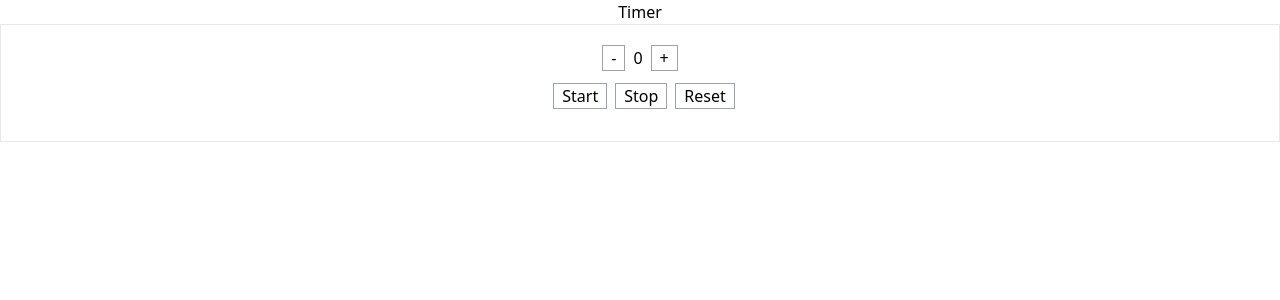
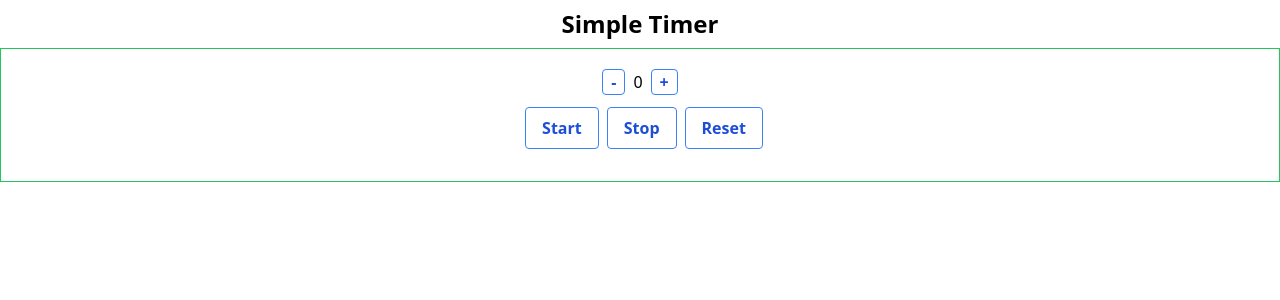
Before and after one commit to Murad-Hasan/react_core_concept, a React (Vite) app in the folder react_core/: page / in a window 1280 px wide. Shown: the top 300 px of the page. Built offline with nearby package versions, Linux system fonts and the light colour scheme.

Commit message:
timer complete

```diff
--- a/react_core/src/components/simpleTimer/index.jsx
+++ b/react_core/src/components/simpleTimer/index.jsx
@@ -4,6 +4,9 @@ class Timer extends Component {
   state = {
     count: 0,
   };
+
+  intervalId = null;
+
   incrementCount = () => {
     this.setState({ count: this.state.count + 1 });
   };
@@ -12,25 +15,70 @@ class Timer extends Component {
       this.setState({ count: this.state.count - 1 });
     }
   };
+  startTimer = () => {
+    if (this.state.count > 0 && !this.intervalId) {
+      this.intervalId = setInterval(() => {
+        this.setState({ count: this.state.count - 1 }, () => {
+          if (this.state.count === 0) {
+            alert("Time is up");
+            clearInterval(this.intervalId);
+            this.intervalId = null;
+          }
+        });
+      }, 1000);
+    }
+  };
+  stopTimer = () => {
+    if (this.intervalId) {
+      clearInterval(this.intervalId);
+      this.intervalId = null;
+    }
+  };
+  resetTimer = () => {
+    this.setState({ count: 0 });
+    clearInterval(this.intervalId);
+    this.intervalId = null;
+  };
   render() {
     return (
       <div className='container mx-auto text-center'>
-        <h1>Timer</h1>
-        <div className='border p-5'>
+        <h1 className="text-2xl font-bold py-2">Simple Timer</h1>
+        <div className='border p-5 border-green-500'>
           <div className='timer__section'>
-            <button className='px-2 border border-gray-400' onClick={this.decrementCount}>
+            <button
+              className='bg-transparent hover:bg-blue-500 text-blue-700 font-semibold active:scale-90 rounded hover:text-white px-2 border border-blue-500 hover:border-transparent'
+              onClick={this.decrementCount}
+            >
               -
             </button>
             <span className='px-2'>{this.state.count}</span>
-            <button className='px-2 border border-gray-400' onClick={this.incrementCount}>
+            <button
+              className='bg-transparent hover:bg-blue-500 text-blue-700 font-semibold active:scale-90 rounded hover:text-white px-2 border border-blue-500 hover:border-transparent'
+              onClick={this.incrementCount}
+            >
               {" "}
               +{" "}
             </button>
           </div>
           <div className='stop__watch py-3'>
-            <button className='px-2 ml-2 border border-gray-400'>Start</button>
-            <button className='px-2 ml-2 border border-gray-400'>Stop</button>
-            <button className='px-2 ml-2 border border-gray-400'>Reset</button>
+            <button
+              onClick={this.startTimer}
+              className='bg-transparent hover:bg-blue-500 text-blue-700 font-semibold hover:text-white py-2 px-4 border border-blue-500 active:scale-90 hover:border-transparent rounded ml-2'
+            >
+              Start
+            </button>
+            <button
+              onClick={this.stopTimer}
+              className='bg-transparent hover:bg-blue-500 text-blue-700 font-semibold hover:text-white py-2 px-4 border border-blue-500 active:scale-90 hover:border-transparent rounded ml-2'
+            >
+              Stop
+            </button>
+            <button
+              onClick={this.resetTimer}
+              className='bg-transparent hover:bg-blue-500 text-blue-700 font-semibold hover:text-white py-2 px-4 border border-blue-500 active:scale-90 hover:border-transparent rounded ml-2'
+            >
+              Reset
+            </button>
           </div>
         </div>
       </div>
```
